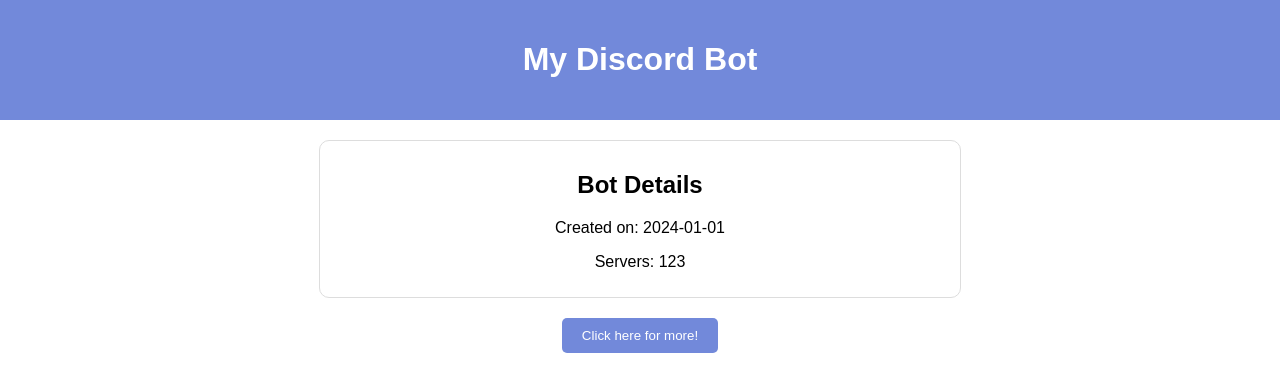
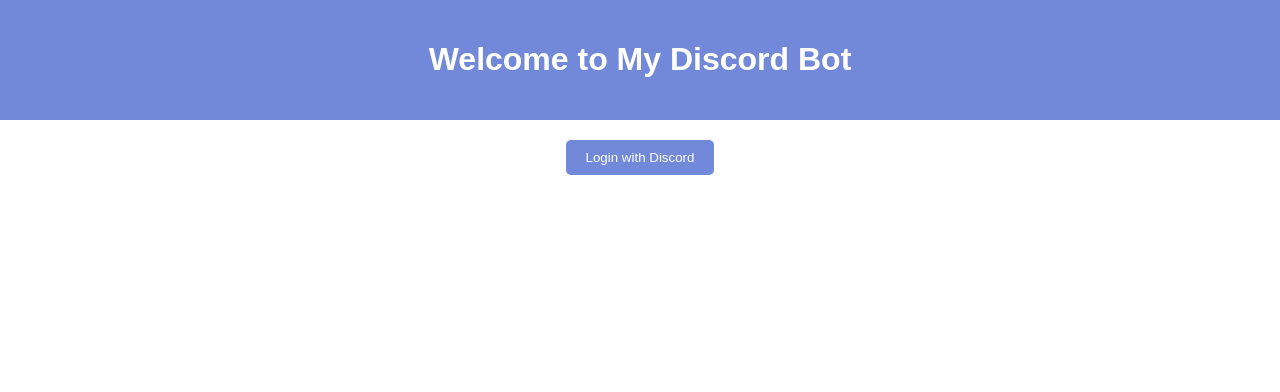
Before and after one commit to Salah868/Neona_bot, a plain HTML site: page index.html in a window 1280 px wide. Drawn offline with Linux system fonts and the light colour scheme.

Commit message:
Update index.html

```diff
--- a/index.html
+++ b/index.html
@@ -8,19 +8,12 @@
 </head>
 <body>
     <header>
-        <h1>My Discord Bot</h1>
+        <h1>Welcome to My Discord Bot</h1>
     </header>
     <main>
-        <section id="bot-details">
-            <h2>Bot Details</h2>
-            <p>Created on: <span id="creation-date">2024-01-01</span></p>
-            <p>Servers: <span id="server-count">123</span></p>
+        <section id="login">
+            <button id="login-button" onclick="window.location.href='/login';">Login with Discord</button>
         </section>
-        <footer>
-            <button id="message-button" onclick="window.location.href='https://example.com';">
-                Click here for more!
-            </button>
-        </footer>
     </main>
 </body>
 </html>
```
